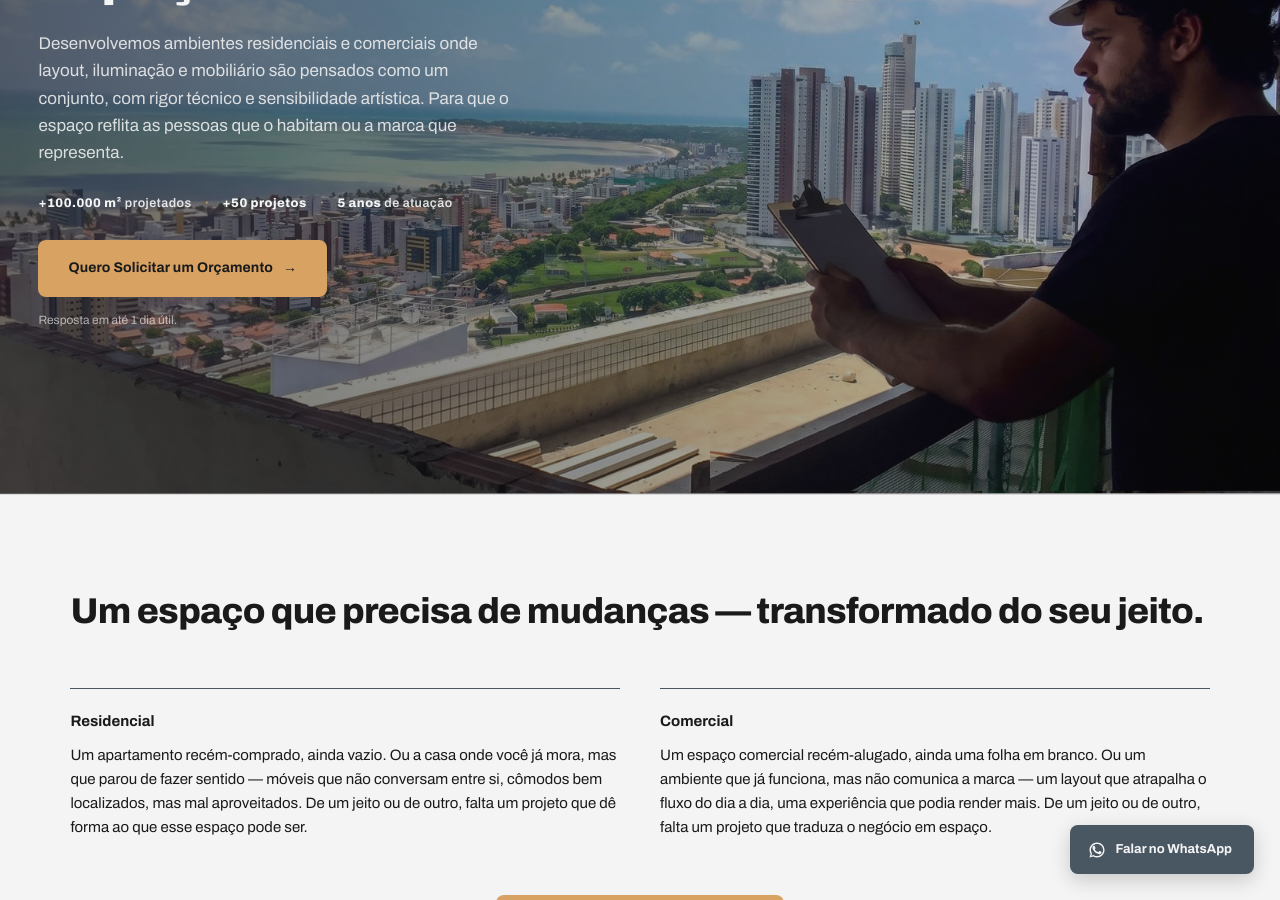
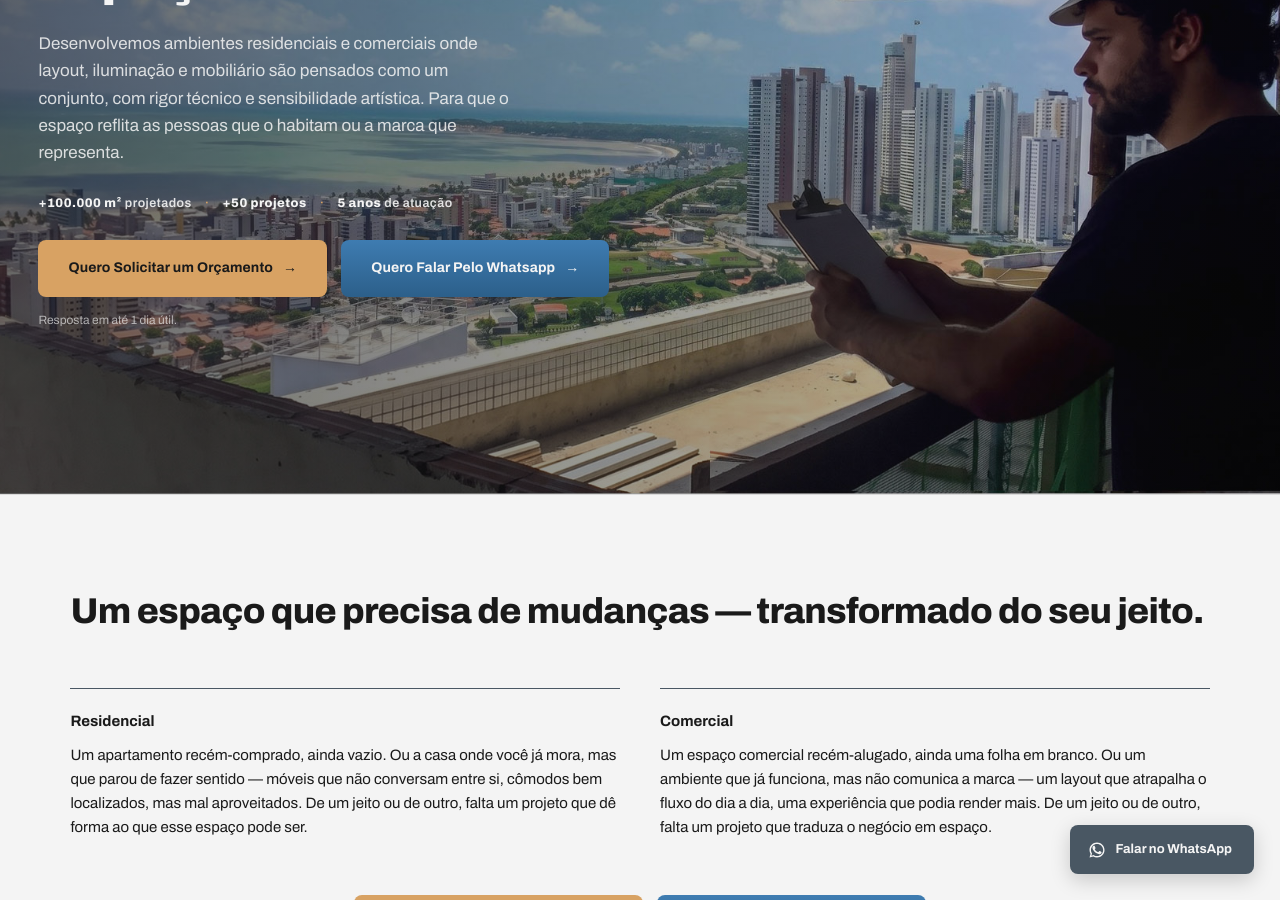
Before and after one commit to cidclementino/projetos-odisse, a Jekyll site: the page built from interiores/index.html, in a window 1280 px wide and 900 px high, scrolled down 406 px. Built offline with Jekyll 4.4.1, drawn with Linux system fonts in a browser that asks for light colours; some of the changed text lies outside the part shown.

Commit message:
Update index.html

```diff
--- a/interiores/index.html
+++ b/interiores/index.html
@@ -23,7 +23,10 @@
     <div class="proof-line">
       <b>{{ site.data.interiores_conteudo.hero.m2 }}</b> projetados <span class="dot">·</span> <b>{{ site.data.interiores_conteudo.hero.projetos }}</b> <span class="dot">·</span> <b>{{ site.data.interiores_conteudo.hero.anos }}</b> de atuação
     </div>
-    <a href="/formulario-interiores/" class="cta-btn cta-form">{{ site.data.interiores_conteudo.hero.cta_texto }} <span class="arrow">→</span></a>
+    <div class="cta-group">
+      <a href="/formulario-interiores/" class="cta-btn cta-form">{{ site.data.interiores_conteudo.hero.cta_texto }} <span class="arrow">→</span></a>
+      <a href="https://wa.me/5583991223088" class="cta-btn whatsapp" target="_blank" rel="noopener">Quero Falar Pelo Whatsapp <span class="arrow">→</span></a>
+    </div>
     <div class="hero-form-note">Resposta em até 1 dia útil.</div>
   </div>
 </section>
@@ -47,8 +50,9 @@
       </div>
     </div>
 
-    <div class="center-cta">
+    <div class="center-cta cta-group">
       <a href="/formulario-interiores/" class="cta-btn cta-form">{{ site.data.interiores_conteudo.hero.cta_texto }} <span class="arrow">→</span></a>
+      <a href="https://wa.me/5583991223088" class="cta-btn whatsapp" target="_blank" rel="noopener">Quero Falar Pelo Whatsapp <span class="arrow">→</span></a>
     </div>
   </div>
 </section>
@@ -119,8 +123,9 @@
       {% endfor %}
     </div>
 
-    <div class="center-cta">
+    <div class="center-cta cta-group">
       <a href="/formulario-interiores/" class="cta-btn cta-form">{{ site.data.interiores_conteudo.hero.cta_texto }} <span class="arrow">→</span></a>
+      <a href="https://wa.me/5583991223088" class="cta-btn whatsapp" target="_blank" rel="noopener">Quero Falar Pelo Whatsapp <span class="arrow">→</span></a>
     </div>
   </div>
 </section>
@@ -157,8 +162,9 @@
       {% endfor %}
     </div>
 
-    <div class="center-cta">
+    <div class="center-cta cta-group">
       <a href="/formulario-interiores/" class="cta-btn cta-form">{{ site.data.interiores_conteudo.prova_visual.cta_texto }} <span class="arrow">→</span></a>
+      <a href="https://wa.me/5583991223088" class="cta-btn whatsapp" target="_blank" rel="noopener">Quero Falar Pelo Whatsapp <span class="arrow">→</span></a>
     </div>
   </div>
 </section>
@@ -182,8 +188,9 @@
       {% endfor %}
     </div>
 
-    <div class="center-cta">
+    <div class="center-cta cta-group">
       <a href="/formulario-interiores/" class="cta-btn cta-form">{{ site.data.interiores_conteudo.hero.cta_texto }} <span class="arrow">→</span></a>
+      <a href="https://wa.me/5583991223088" class="cta-btn whatsapp" target="_blank" rel="noopener">Quero Falar Pelo Whatsapp <span class="arrow">→</span></a>
     </div>
   </div>
 </section>
@@ -344,7 +351,10 @@
     <div class="eyebrow section-eyebrow">Comece agora</div>
     <h2 class="display section-title">{{ site.data.interiores_conteudo.cta_final.titulo }}</h2>
     <p class="section-body">{{ site.data.interiores_conteudo.cta_final.descricao }}</p>
-    <a href="/formulario-interiores/" class="cta-btn cta-form">{{ site.data.interiores_conteudo.cta_final.cta_texto }} <span class="arrow">→</span></a>
+    <div class="cta-group cta-group-center">
+      <a href="/formulario-interiores/" class="cta-btn cta-form">{{ site.data.interiores_conteudo.cta_final.cta_texto }} <span class="arrow">→</span></a>
+      <a href="https://wa.me/5583991223088" class="cta-btn whatsapp" target="_blank" rel="noopener">Quero Falar Pelo Whatsapp <span class="arrow">→</span></a>
+    </div>
   </div>
 </section>
 
```
